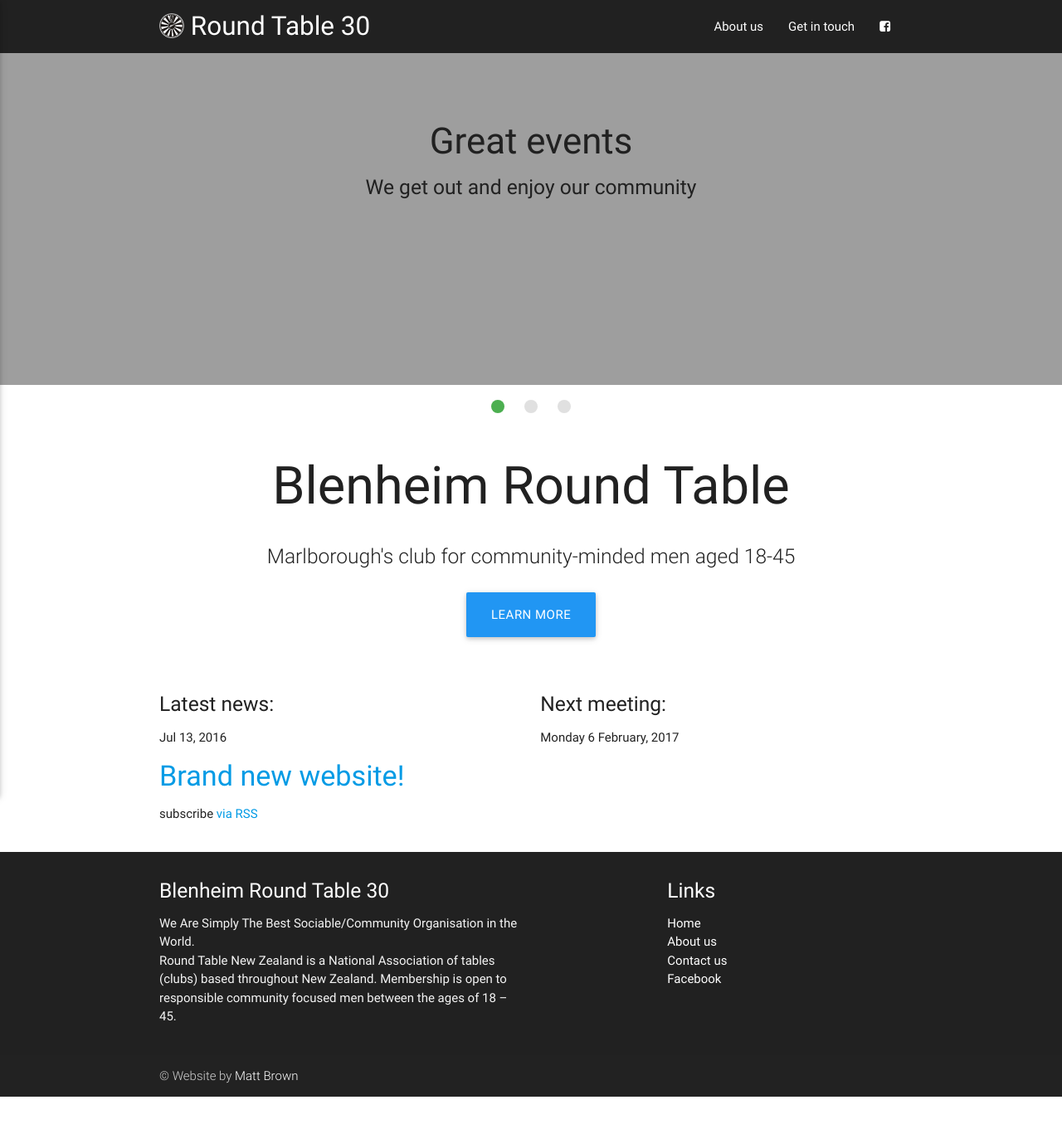
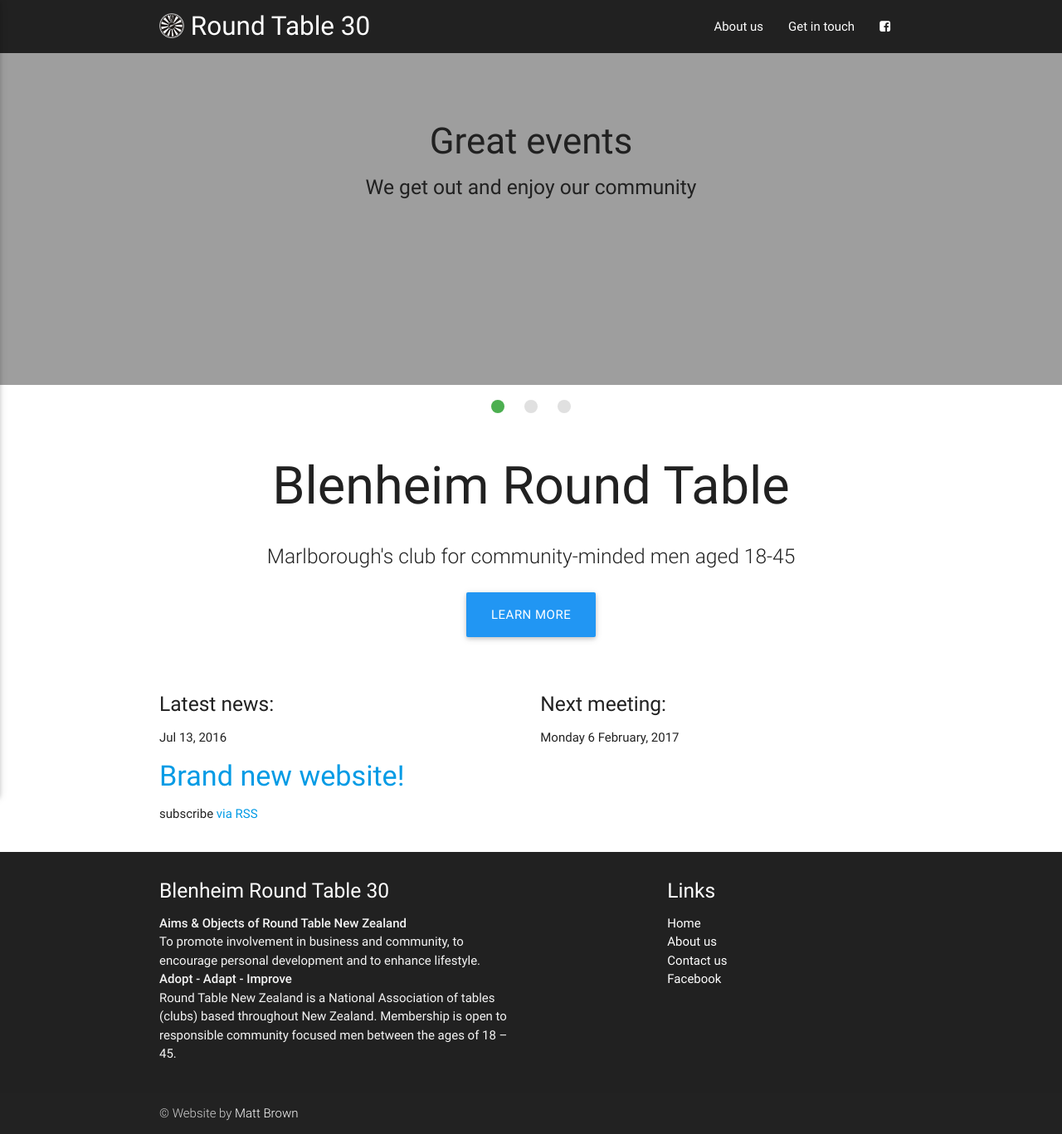
Before and after one commit to mattybrown/blenheimRoundTable, a Jekyll site: the page built from index.html, in a window 1280 px wide. Shown: the whole page at 83% size. Built offline with Jekyll 4.4.1, drawn with Linux system fonts in a browser that asks for light colours; nearby versions of some CDN libraries; before the commit the page ends 1322 px from its top, so only the background shows below that.

Commit message:
updated footer with aims

```diff
--- a/_includes/footer.html
+++ b/_includes/footer.html
@@ -4,7 +4,9 @@
       <div class="col l6 s12">
         <h5 class="white-text">Blenheim Round Table 30</h5>
         <p class="grey-text text-lighten-4">
-          We Are Simply The Best Sociable/Community Organisation in the World.<br>
+          <strong>Aims &amp Objects of Round Table New Zealand</strong><br>
+          To promote involvement in business and community, to encourage personal development and to enhance lifestyle.<br>
+          <strong>Adopt - Adapt - Improve</strong><br>
           Round Table New Zealand is a National Association of tables (clubs) based throughout New Zealand. Membership is open to responsible community focused men between the ages of 18 – 45.
         </p>
       </div>
```
